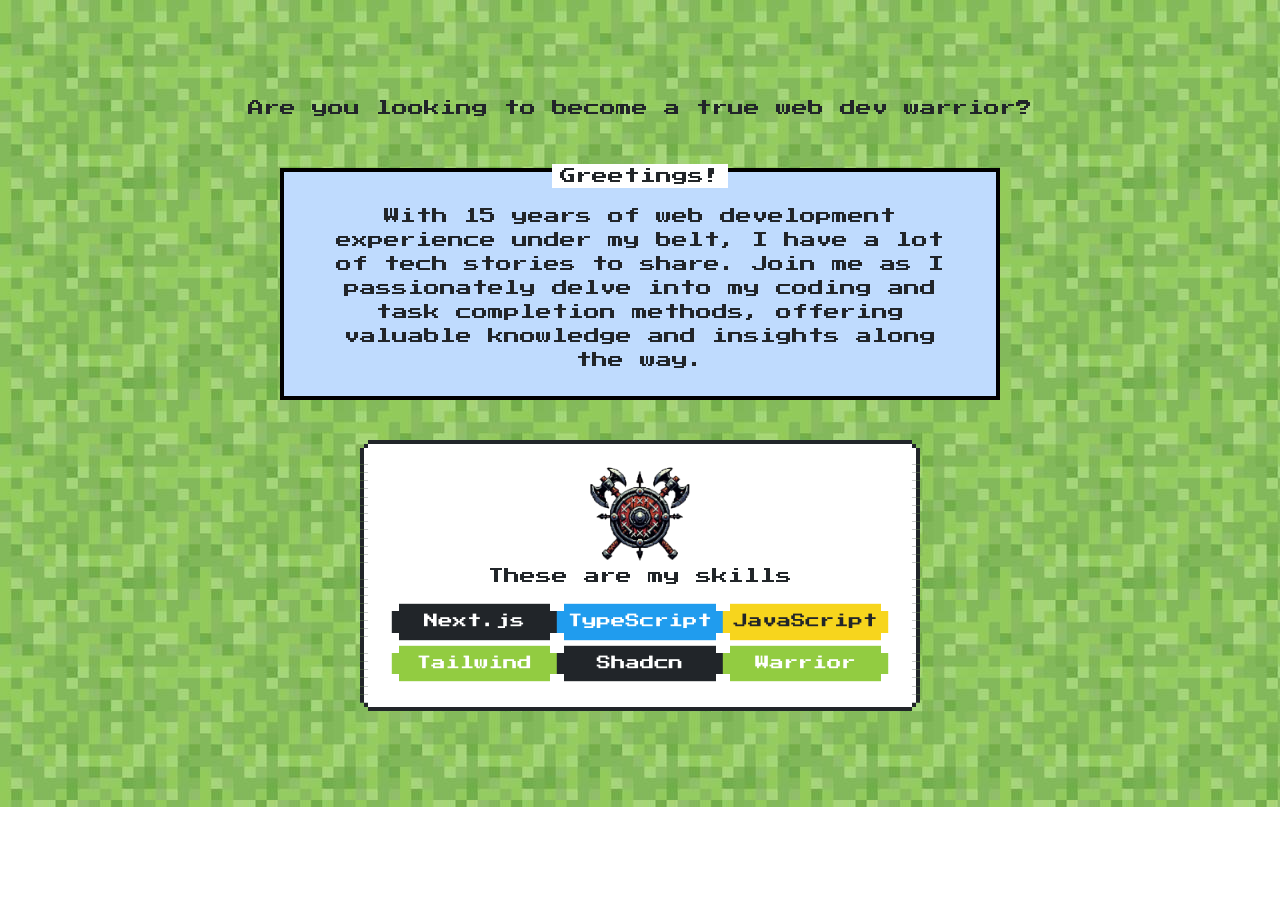
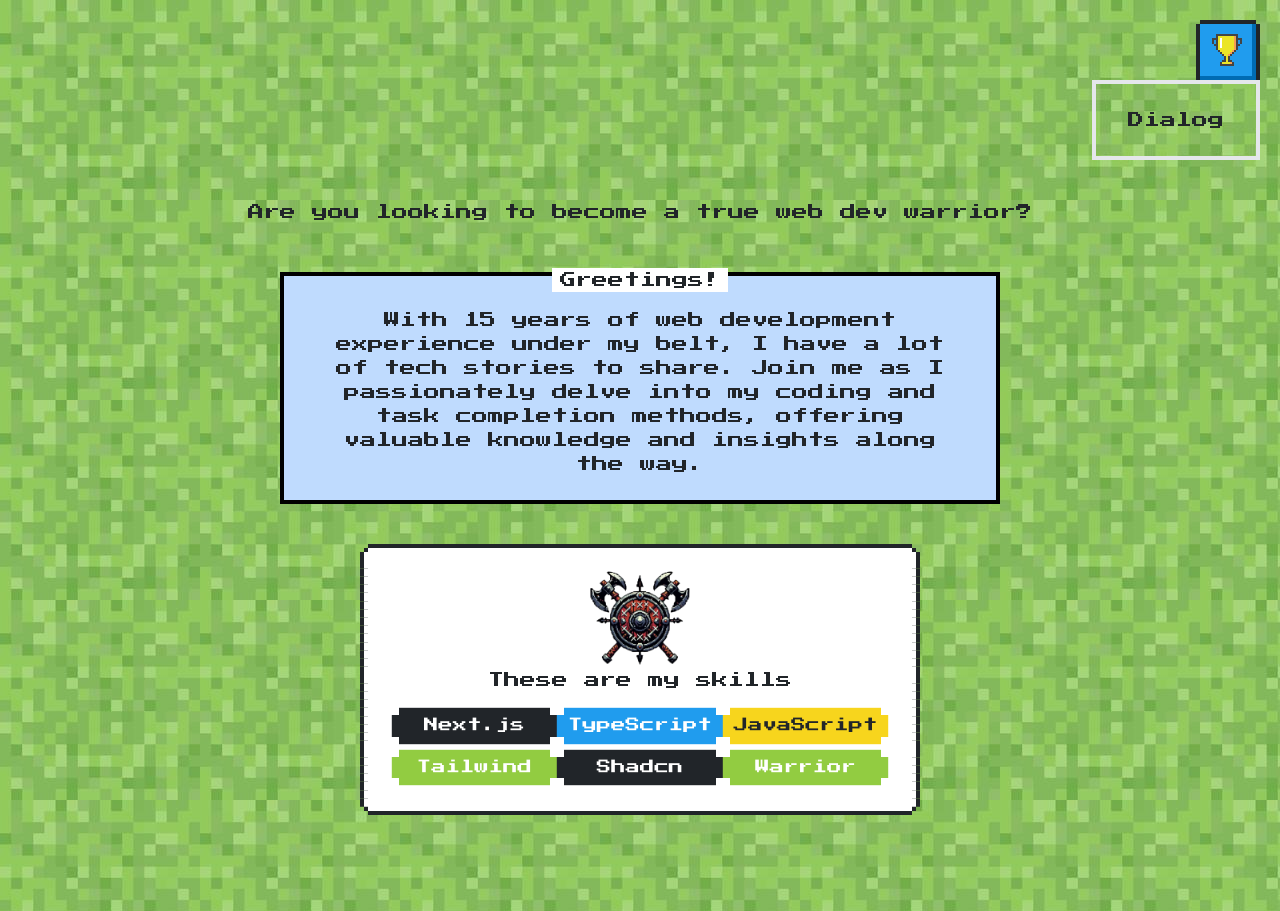
Before and after one commit to Philippe35507/Orc-RetropixelPortfolio, a Next.js app: page / in a window 1280 px wide. Before the commit the page ends 807 px from the top, so only its background shows below. Built offline with nearby package versions, Linux system fonts and the light colour scheme.

Commit message:
Header & Dropdown

```diff
--- /dev/null
+++ b/app/components/ui/header/header.tsx
@@ -0,0 +1,12 @@
+export default function Header() {
+  return (
+    <header className="flex w-full justify-end p-5 ">
+      <button type="button" className="nes-btn is-primary">
+        <i className="nes-icon trophy"></i>
+      </button>
+      <div className="nes-dialog absolute top-20">
+        <p className="title">Dialog</p>
+      </div>
+    </header>
+  );
+}
--- /dev/null
+++ b/app/components/ui/index.ts
@@ -0,0 +1 @@
+export { default as Header } from "./header/header";
--- a/app/layout.tsx
+++ b/app/layout.tsx
@@ -2,6 +2,7 @@ import type { Metadata } from "next";
 import { Press_Start_2P } from "next/font/google";
 import "./globals.css";
 import "nes.css/css/nes.min.css";
+import { Header } from "./components/ui";
 
 const PressStart2P = Press_Start_2P({ weight: "400", subsets: ["latin"] });
 
@@ -17,7 +18,10 @@ export default function RootLayout({
 }>) {
   return (
     <html lang="en">
-      <body className={PressStart2P.className}>{children}</body>
+      <body className={PressStart2P.className}>
+        <Header />
+        {children}
+      </body>
     </html>
   );
 }
```
